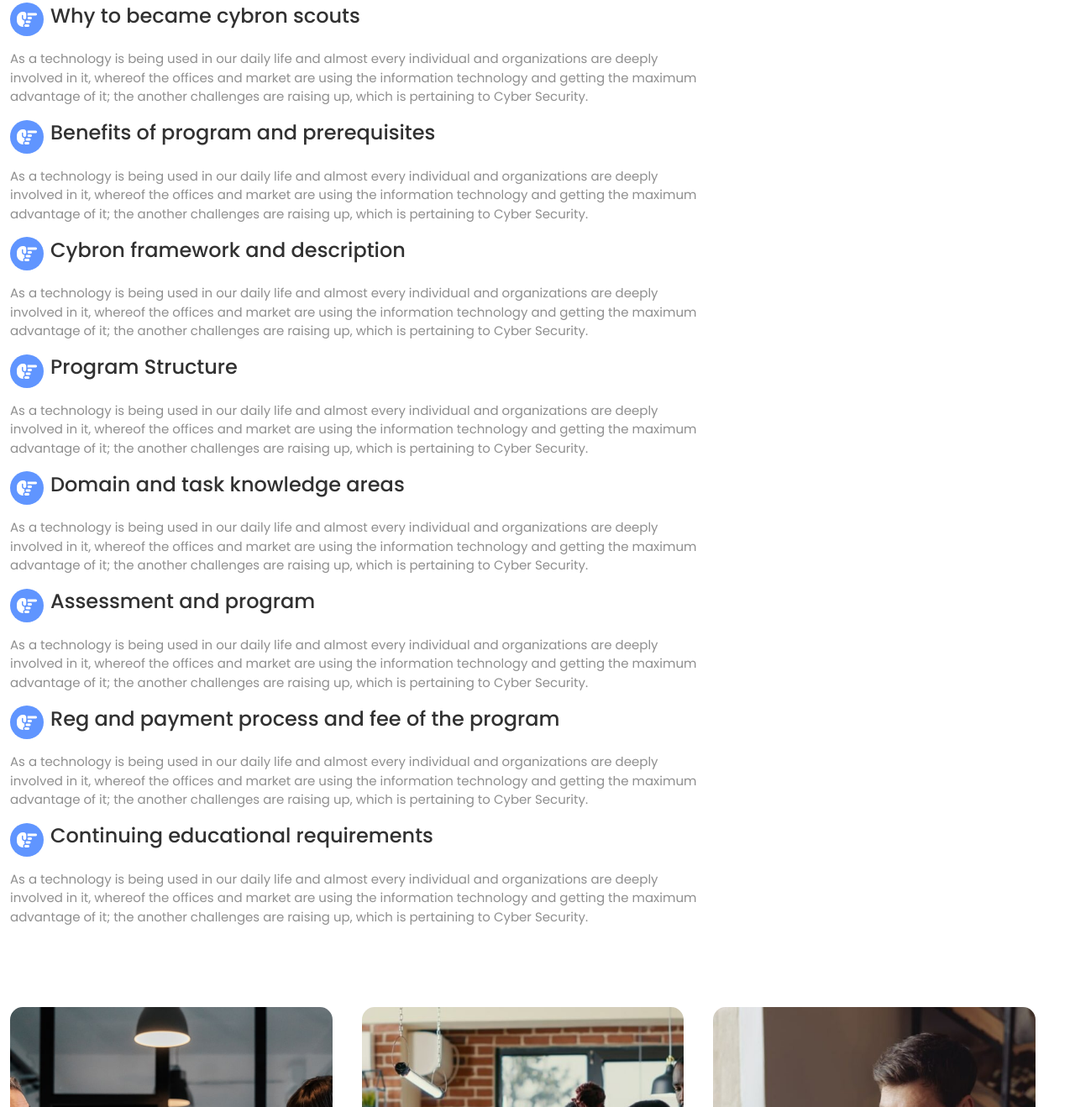
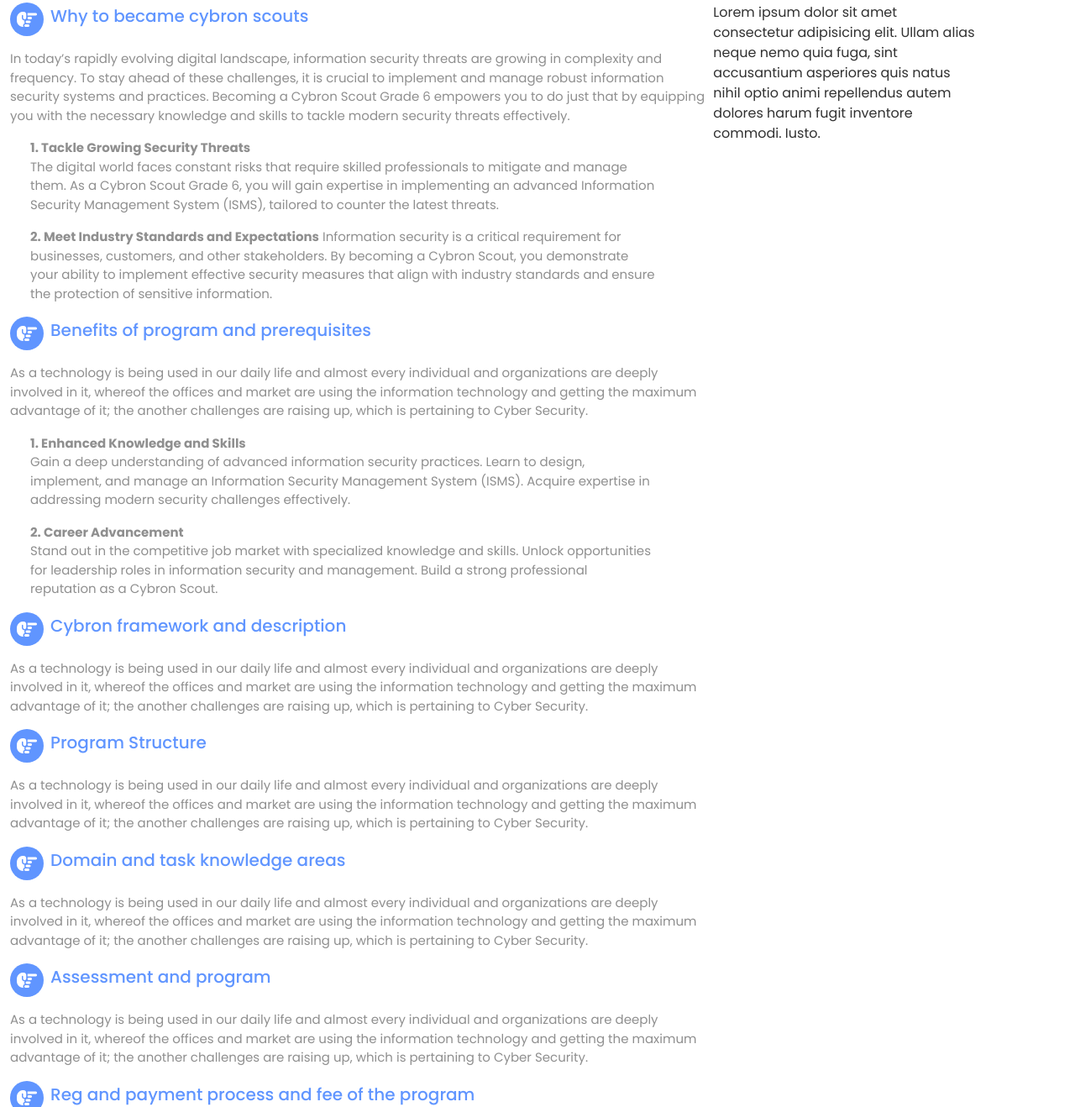
Before and after one commit to fndeveloper/cybron, a plain HTML site: page Get-Started/6thgrade.html in a window 1280 px wide. Shown: the part 1485-2803 px from the top of the page at 84% size. Drawn offline with nearby package versions, Linux system fonts and the light colour scheme.

Commit message:
Updated code with new changes

```diff
--- a/CSS/style.css
+++ b/CSS/style.css
@@ -13,6 +13,7 @@
 
  --font-family: "Poppins", serif;
 }
+
 .color-2{
   color: var(--color2) !important;
 }
@@ -986,3 +987,9 @@ text-align: start !important;
     .colddd{
       box-shadow: rgba(0, 0, 0, 0.16) 0px 3px 6px, rgba(0, 0, 0, 0.23) 0px 3px 6px !important;
     }
+    footer>div>div>div>img{
+      height: 150px !important;
+      /* width: 250px !important; */
+      object-fit: cover !important;
+      background-size: cover !important;
+    }
--- a/Get-Started/6thgrade.html
+++ b/Get-Started/6thgrade.html
@@ -362,7 +362,7 @@ Home / Cybron Scout Grade 6 Certification</h5>
             </div>
 
           <!-- Right Section -->
-          <div class="col-md-7 mt-lg-0 mt-4 px-lg-5 px-2 d-flex flex-column justify-content-center">
+          <div class="col-md-7 col-12 mt-lg-0 mt-4 px-lg-5 px-2 d-flex flex-column justify-content-center">
 
             <h3 class="fs-1 col-12 mb-5">
               Prepare Your Self to Become
@@ -406,21 +406,57 @@ Home / Cybron Scout Grade 6 Certification</h5>
       </div>
     <!-- EXPERICNE SECTION END -->
 <!-- LEFT COL START-->
-<div class="container-fluid">
-  <div class="col-lg-8">
+<div class="container-fluid d-flex flex-lg-row flex-column">
+  <div class="col-lg-8 col-md-6 col-12">
     <div class="col-12">
     <div class="d-flex flex-row align-items-center">
     <i class="fas fa-hand-point-right me-2 fs-4 text-white p-2 rounded-circle bg-col"></i>
-     <h4>Why to became cybron scouts</h4>
+     <h5 class="col-org">Why to became cybron scouts</h5>
     </div>
+
      <p class="color-2 pt-3">
-  As a technology is being used in our daily life and almost every individual and organizations are deeply involved in it, whereof the offices and market are using the information technology and getting the maximum advantage of it; the another challenges are raising up, which is pertaining to Cyber Security.
+      In today’s rapidly evolving digital landscape, information security threats are growing in complexity and frequency. To stay ahead of these challenges, it is crucial to implement and manage robust information security systems and practices. Becoming a Cybron Scout Grade 6 empowers you to do just that by equipping you with the necessary knowledge and skills to tackle modern security threats effectively.
 </p>
+<div class="ps-4 col-12">
+  <p class="color-2 col-11">
+<span class="fw-bold">   1. Tackle Growing Security Threats <br></span>
+The digital world faces constant risks that require skilled professionals to mitigate and manage them. As a Cybron Scout Grade 6, you will gain expertise in implementing an advanced Information Security Management System (ISMS), tailored to counter the latest threats.
+  </p>
+</div>
+<div class="ps-4">
+  <p class="color-2 col-11">
+    <span class="fw-bold">2. Meet Industry Standards and Expectations</span>
+    Information security is a critical requirement for businesses, customers, and other stakeholders. By becoming a Cybron Scout, you demonstrate your ability to implement effective security measures that align with industry standards and ensure the protection of sensitive information.</p>
+</div>
 </div>
 <div class="col-12">
   <div class="d-flex flex-row align-items-center">
   <i class="fas fa-hand-point-right me-2 fs-4 text-white p-2 rounded-circle bg-col"></i>
-   <h4>Benefits of program and prerequisites </h4>
+   <h5 class="col-org">Benefits of program and prerequisites </h5>
+  </div>
+   <p class="color-2 pt-3">
+As a technology is being used in our daily life and almost every individual and organizations are deeply involved in it, whereof the offices and market are using the information technology and getting the maximum advantage of it; the another challenges are raising up, which is pertaining to Cyber Security.
+</p>
+
+<div class="ps-4 col-12">
+  <p class="color-2 col-11">
+  <span class="fw-bold">1. Enhanced Knowledge and Skills <br></span>
+  Gain a deep understanding of advanced information security practices.
+  Learn to design, implement, and manage an Information Security Management System (ISMS).
+  Acquire expertise in addressing modern security challenges effectively. </p>
+</div>
+<div class="ps-4">
+  <p class="color-2 col-11">
+    <span class="fw-bold">2. Career Advancement <br></span>
+    Stand out in the competitive job market with specialized knowledge and skills.
+    Unlock opportunities for leadership roles in information security and management.
+    Build a strong professional reputation as a Cybron Scout.
+    </div>
+</div>
+   <div class="col-12">
+  <div class="d-flex flex-row align-items-center">
+  <i class="fas fa-hand-point-right me-2 fs-4 text-white p-2 rounded-circle bg-col"></i>
+   <h5 class="col-org">Cybron framework and description </h5>
   </div>
    <p class="color-2 pt-3">
 As a technology is being used in our daily life and almost every individual and organizations are deeply involved in it, whereof the offices and market are using the information technology and getting the maximum advantage of it; the another challenges are raising up, which is pertaining to Cyber Security.
@@ -428,7 +464,7 @@ As a technology is being used in our daily life and almost every individual and
 </div>    <div class="col-12">
   <div class="d-flex flex-row align-items-center">
   <i class="fas fa-hand-point-right me-2 fs-4 text-white p-2 rounded-circle bg-col"></i>
-   <h4>Cybron framework and description </h4>
+   <h5 class="col-org">Program Structure </h5>
   </div>
    <p class="color-2 pt-3">
 As a technology is being used in our daily life and almost every individual and organizations are deeply involved in it, whereof the offices and market are using the information technology and getting the maximum advantage of it; the another challenges are raising up, which is pertaining to Cyber Security.
@@ -436,7 +472,7 @@ As a technology is being used in our daily life and almost every individual and
 </div>    <div class="col-12">
   <div class="d-flex flex-row align-items-center">
   <i class="fas fa-hand-point-right me-2 fs-4 text-white p-2 rounded-circle bg-col"></i>
-   <h4>Program Structure </h4>
+   <h5 class="col-org">Domain and task knowledge areas </h5>
   </div>
    <p class="color-2 pt-3">
 As a technology is being used in our daily life and almost every individual and organizations are deeply involved in it, whereof the offices and market are using the information technology and getting the maximum advantage of it; the another challenges are raising up, which is pertaining to Cyber Security.
@@ -444,7 +480,7 @@ As a technology is being used in our daily life and almost every individual and
 </div>    <div class="col-12">
   <div class="d-flex flex-row align-items-center">
   <i class="fas fa-hand-point-right me-2 fs-4 text-white p-2 rounded-circle bg-col"></i>
-   <h4>Domain and task knowledge areas </h4>
+   <h5 class="col-org">Assessment and program</h5>
   </div>
    <p class="color-2 pt-3">
 As a technology is being used in our daily life and almost every individual and organizations are deeply involved in it, whereof the offices and market are using the information technology and getting the maximum advantage of it; the another challenges are raising up, which is pertaining to Cyber Security.
@@ -452,7 +488,7 @@ As a technology is being used in our daily life and almost every individual and
 </div>    <div class="col-12">
   <div class="d-flex flex-row align-items-center">
   <i class="fas fa-hand-point-right me-2 fs-4 text-white p-2 rounded-circle bg-col"></i>
-   <h4>Assessment and program</h4>
+   <h5 class="col-org">Reg and payment process and fee of the program </h5>
   </div>
    <p class="color-2 pt-3">
 As a technology is being used in our daily life and almost every individual and organizations are deeply involved in it, whereof the offices and market are using the information technology and getting the maximum advantage of it; the another challenges are raising up, which is pertaining to Cyber Security.
@@ -460,22 +496,16 @@ As a technology is being used in our daily life and almost every individual and
 </div>    <div class="col-12">
   <div class="d-flex flex-row align-items-center">
   <i class="fas fa-hand-point-right me-2 fs-4 text-white p-2 rounded-circle bg-col"></i>
-   <h4>Reg and payment process and fee of the program </h4>
-  </div>
-   <p class="color-2 pt-3">
-As a technology is being used in our daily life and almost every individual and organizations are deeply involved in it, whereof the offices and market are using the information technology and getting the maximum advantage of it; the another challenges are raising up, which is pertaining to Cyber Security.
-</p>
-</div>    <div class="col-12">
-  <div class="d-flex flex-row align-items-center">
-  <i class="fas fa-hand-point-right me-2 fs-4 text-white p-2 rounded-circle bg-col"></i>
-   <h4>Continuing educational requirements</h4>
+   <h5 class="col-org">Continuing educational requirements</h5>
   </div>
    <p class="color-2 pt-3">
 As a technology is being used in our daily life and almost every individual and organizations are deeply involved in it, whereof the offices and market are using the information technology and getting the maximum advantage of it; the another challenges are raising up, which is pertaining to Cyber Security.
 </p>
 </div>
   </div>
-  <div class="col-3"></div>
+  <div class="col-lg-3 col-md-6 col-12">
+    Lorem ipsum dolor sit amet consectetur adipisicing elit. Ullam alias neque nemo quia fuga, sint accusantium asperiores quis natus nihil optio animi repellendus autem dolores harum fugit inventore commodi. Iusto.
+  </div>
 
 </div>
 <!-- LEFT COL START-->
@@ -598,14 +628,13 @@ On this Subscription, you will get One Year access of all material, literature t
   <footer class=" pt-5">
     <div class="container-fluid px-4">
       <div class="row">
-        <!-- Company Info -->
+
         <div class="col-lg-3 col-md-6 mb-4">
-          <img src="/assets/footerlogo.png" alt="Cybron Logo" class="mb-3 col-lg-10 m-0 p-0">
+          <img src="/assets/footerlogo.png" alt="Cybron Logo" class="mb-3 mx-lg-0 mx-auto col-12 img-fluid">
           <p class="locte text-white">404 Old Bedford Road, Luton, England LU2 7BP<br>SIC codes — 62012 United Kingdom</p>
           <p><a href="mailto:cybron@cybroninternational.com" class="text-white">cybron@cybroninternational.com</a></p>
         </div>
 
-        <!-- Cybron Services -->
         <div class="col-lg-3 col-md-6 mb-4">
           <h5 class="mb-3">Cybron Services</h5>
           <ul class="list-unstyled">
@@ -616,9 +645,7 @@ On this Subscription, you will get One Year access of all material, literature t
             <li><a href="#" class="text-dark text-decoration-none">Trainers</a></li>
           </ul>
         </div>
-
-        <!-- Quick Links -->
-        <div class="col-lg-3 col-md-6 mb-4">
+       <div class="col-lg-3 col-md-6 mb-4">
           <h5 class="mb-3">Quick Links</h5>
           <ul class="list-unstyled">
             <li><a href="#" class="text-dark text-decoration-none">Enroll Your School</a></li>
@@ -629,7 +656,6 @@ On this Subscription, you will get One Year access of all material, literature t
           </ul>
         </div>
 
-        <!-- Support -->
         <div class="col-lg-3 col-md-6 mb-4">
           <h5 class="mb-3">Support</h5>
           <ul class="list-unstyled">
@@ -639,14 +665,10 @@ On this Subscription, you will get One Year access of all material, literature t
             <li><a href="#" class="text-dark text-decoration-none">Cookies Policy</a></li>
             <li><a href="#" class="text-dark text-decoration-none">Help & FAQ</a></li>
           </ul>
-          <!-- <div class="d-flex gap-2 mt-3">
-            <a href="#"><img src="path-to-google-play.png" alt="Google Play" class="img-fluid" style="max-width: 120px;"></a>
-            <a href="#"><img src="path-to-app-store.png" alt="App Store" class="img-fluid" style="max-width: 120px;"></a>
-          </div> -->
+
         </div>
       </div>
 
-      <!-- Footer Bottom -->
       <div class="text-center mt-4 d-flex  flex-column justify-content-center justify-content-lg-between">
         <div class="d-flex justify-content-center pb-3 mt-2">
           <a href="#" class="text-white mx-2"><i class="fab fa-twitter"></i></a>
```
